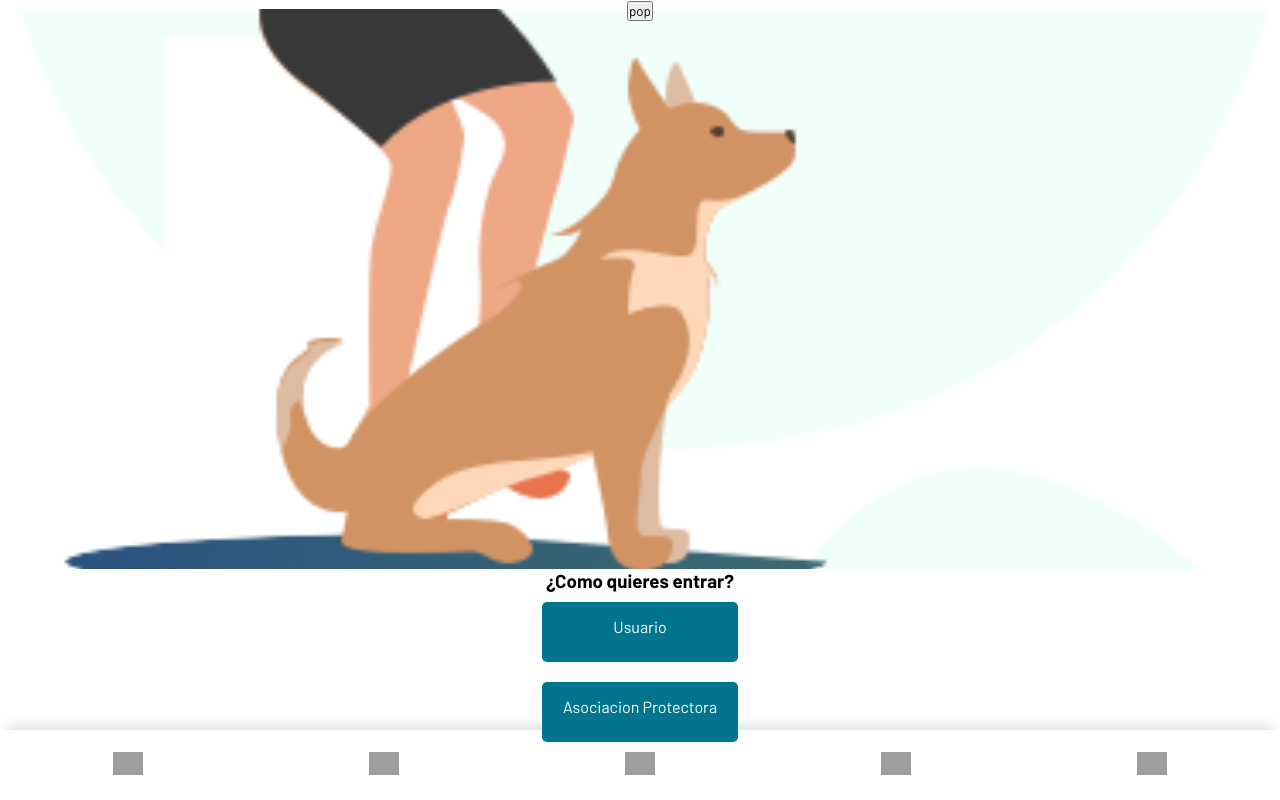
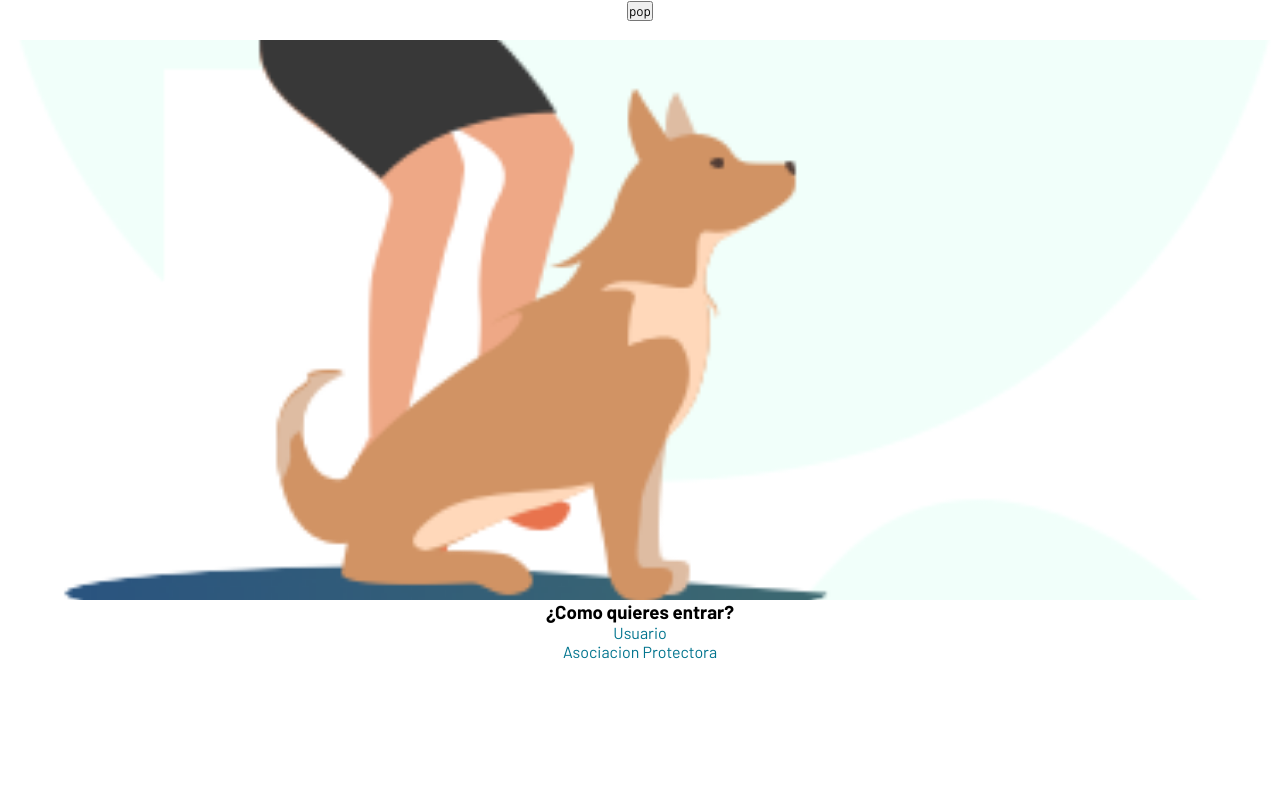
Before and after one commit to Corocottax/proyecto-final-react, a React (Create React App) app: page / in a window 1280 px wide. Built offline with nearby package versions, Linux system fonts and the light colour scheme; no server answers; grey boxes are pictures that could not be loaded.

Commit message:
añado el estado del navbar en todas partes

```diff
--- a/src/pages/Animales/Animales.jsx
+++ b/src/pages/Animales/Animales.jsx
@@ -4,11 +4,12 @@ import CustomPopup from "../../shared/PopUp/PopUp";
 import { useState, useEffect } from "react";
 import axios from "axios";
 
-const Animales = () => {
+const Animales = ({setNavbar}) => {
   // AXIOS
   const UrlAnimales =
     "https://proyecto-final-api-mocha.vercel.app/api/mascotas";
   const [mascotas, setMascotas] = useState([]);
+  setNavbar(true);
 
   // ESTO ES PARA EL POPUP
   const [visibility, setVisibility] = useState(false);
--- a/src/pages/DetalleAnimales/DetalleAnimales.jsx
+++ b/src/pages/DetalleAnimales/DetalleAnimales.jsx
@@ -4,8 +4,9 @@ import DetailData from "./Components/DetailData";
 import DetailHealth from "./Components/DetailHealth";
 import "./DetalleAnimales.scss";
 
-export const getAnimalById = (name) => {
+export const getAnimalById = (name, {setNavbar}) => {
 
+  setNavbar(true);
 
   return fetch(
     `https://proyecto-final-api-mocha.vercel.app/api/mascotas/${name}`
--- a/src/pages/EstadoAdopcion/EstadoAdopcion.jsx
+++ b/src/pages/EstadoAdopcion/EstadoAdopcion.jsx
@@ -6,9 +6,10 @@ import { Link } from 'react-router-dom';
 import Buscador from '../../shared/Buscador/Buscador.jsx'
 
 
-const EstadoAdopcion = () => {
+const EstadoAdopcion = ({setNavbar}) => {
   const [texto, setTexto] = useState("");
   const [mascotas, setMascotas] = useState([]);
+  setNavbar(true);
   const UrlAnimales =
   "https://proyecto-final-api-mocha.vercel.app/api/mascotas";
 
--- a/src/pages/FormularioAdopcion/FormularioAdopcion.jsx
+++ b/src/pages/FormularioAdopcion/FormularioAdopcion.jsx
@@ -4,8 +4,9 @@ import { useForm } from "react-hook-form";
 import {bootstrap} from "bootstrap";
 import {ProgressBar} from 'react-bootstrap/ProgressBar';
 
-const FormularioAdopcion = () => {
+const FormularioAdopcion = ({setNavbar}) => {
   const { register, handleSubmit } = useForm();
+  setNavbar(true);
 
   const onSubmit = (formData) => {};
 
--- a/src/pages/Home/Home.jsx
+++ b/src/pages/Home/Home.jsx
@@ -11,11 +11,12 @@ import 'swiper/css/scrollbar';
 import { Fade } from 'react-awesome-reveal';
 import { generatePath, Link } from 'react-router-dom';
 
-const Home = () => {
+const Home = ({setNavbar}) => {
 
   const UrlNoticias = "https://proyecto-final-api-mocha.vercel.app/api/noticias";
   const [noticias, setNoticias] = useState([]);
   const arrayNoticias = [];
+  setNavbar(true);
 
   const getNoticias = async () => {
 
--- a/src/pages/Home/NoticiasDetail/NoticiasDetail.jsx
+++ b/src/pages/Home/NoticiasDetail/NoticiasDetail.jsx
@@ -6,10 +6,11 @@ import Volver from '../Volver/Volver';
 import "./NoticiasDetail.scss"
 import PintadoDetalle from './PintadoDetalle/PintadoDetalle';
 
-const NoticiasDetail = () => {
+const NoticiasDetail = ({setNavbar}) => {
 
   let { id } = useParams("id");
   const [noticia, setNoticia] = useState();
+  setNavbar(true);
 
   useEffect(() => {
 
--- a/src/pages/Login/Login.jsx
+++ b/src/pages/Login/Login.jsx
@@ -4,9 +4,10 @@ import { JwtContext } from "../../shared/Contexts/JwtContext";
 import { API } from "../../shared/Services/Api";
 import "./Login.scss";
 
-const Login = () => {
+const Login = ({setNavbar}) => {
   const { register, handleSubmit } = useForm();
   const { setJwt } = useContext(JwtContext);
+  setNavbar(false);
 
   const onSubmit = (formData) => {
     API.post("login", formData).then((res) => {
--- a/src/pages/Mapas/Mapas.jsx
+++ b/src/pages/Mapas/Mapas.jsx
@@ -1,7 +1,10 @@
 import React from 'react';
 import "./Mapas.scss"
 
-const Mapas = () => {
+const Mapas = ({setNavbar}) => {
+
+  setNavbar(true);
+
   return <div></div>;
 };
 
--- a/src/pages/Opciones/Opciones.jsx
+++ b/src/pages/Opciones/Opciones.jsx
@@ -1,7 +1,10 @@
 import React from 'react';
 import "./Opciones.scss"
 
-const Opciones = () => {
+const Opciones = ({setNavbar}) => {
+
+  setNavbar(true);
+
   return <div></div>;
 };
 
--- a/src/pages/Perfil/Perfil.jsx
+++ b/src/pages/Perfil/Perfil.jsx
@@ -1,7 +1,10 @@
 import React from 'react';
 import "./Perfil.scss"
 
-const Perfil = () => {
+const Perfil = ({setNavbar}) => {
+
+  setNavbar(true);
+
   return <div></div>;
 };
 
--- a/src/pages/PreLogin/PreLogin.jsx
+++ b/src/pages/PreLogin/PreLogin.jsx
@@ -11,8 +11,9 @@ import 'swiper/css/navigation';
 import 'swiper/css/pagination';
 import 'swiper/css/scrollbar';
 
-const PreLogin = () => {
+const PreLogin = ({setNavbar}) => {
   const [visibility, setVisibility] = useState(false);
+  setNavbar(false);
 
   const popupCloseHandler = () => {
     setVisibility();
@@ -58,13 +59,10 @@ const PreLogin = () => {
   </div>
   <div className="container-prelogin">
     <img src="/images/login.png" alt="mujer leyendo con perro"/>
-    <div className="container-prelogin-1">
     <h3>¿Como quieres entrar?</h3>
-    <Link to="/logIn" className='btn-login'><p>Usuario</p></Link>
-    <Link to="/logIn" className='btn-login'><p>Asociacion Protectora</p></Link>
-    </div>
-    </div>
-
+    <Link to="/logIn" className='btn-login'>Usuario</Link>
+    <Link to="/logIn" className='btn-login'>Asociacion Protectora</Link>
+  </div>
 
   </>);
 };
--- a/src/pages/Registro/Registro.jsx
+++ b/src/pages/Registro/Registro.jsx
@@ -3,8 +3,9 @@ import { useForm } from "react-hook-form";
 import { API } from "../../shared/Services/Api";
 import "./Registro.scss";
 
-const Registro = () => {
+const Registro = ({setNavbar}) => {
   const { register, handleSubmit } = useForm();
+  setNavbar(false);
 
   const onSubmit = (formData) => {
     API.post("register", formData).then((res) => {
```
